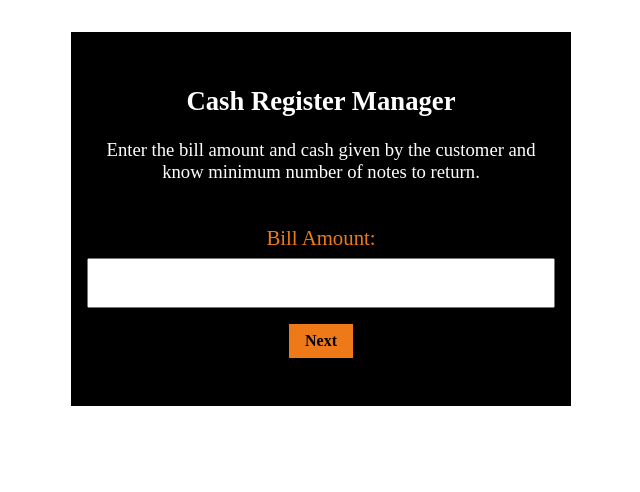
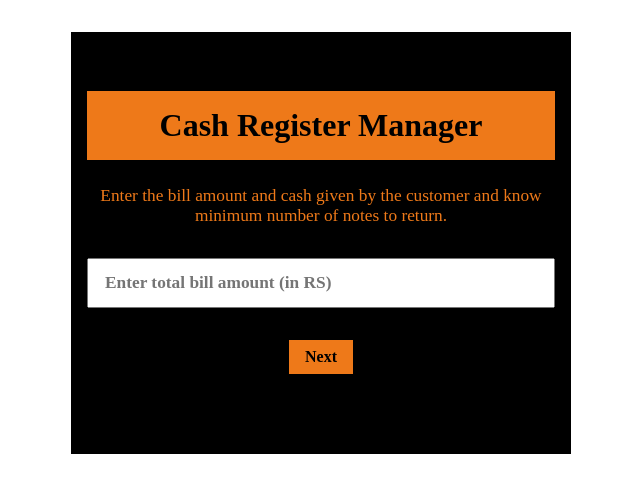
Before and after one commit to BhagyashreeKarale/mark-10, a plain HTML site: page index.html in a window 1280 px wide. Shown: the whole page, without its empty margins (319-959 px from the left). Drawn offline with Linux system fonts and the light colour scheme.

Commit message:
some fixes

```diff
--- a/index.html
+++ b/index.html
@@ -15,21 +15,18 @@
     <section class="section">
         <h1>Cash Register Manager</h1>
         <p>Enter the bill amount and cash given by the customer and know minimum number of notes to return.</p>
-        <div>
-            <div class="label">Bill Amount:</div>
-            <input type="number" id="billAmt" >
+        <div class="billInput">
+            <input type="number" id="billAmt" placeholder="Enter total bill amount (in RS)">
             <button id="nextBtn">Next</button>
         </div>
 
         <div class="cashGivenInput">
-            <div class="label">Cash Given:</div>
-            <input type="number" id="cashGiven" >
+            <input type="number" id="cashGiven" placeholder="Enter cash given here (in RS)">
             <button id="checkBtn">Check</button>
         </div>
         <div class="errorMsg"></div>
 
         <div class="changeReturn">
-            <div class="label">Return Change:</div>
             <div id="output">
                 <table>
                     <tr>
--- a/main.css
+++ b/main.css
@@ -1,7 +1,7 @@
 
  :root{
-    --dark-green : black;
-    --faint-green: #ee7919;
+    --dark-black : black;
+    --mustard-orange: #ee7919;
 }
 *{
     font-family: “Playfair Display”, “Didot”, "Times New Roman", Times, serif;
@@ -18,20 +18,23 @@ body{
     margin: auto;
     padding: 2rem 1rem;
     text-align: center;
-    background-color: var(--dark-green);
+    background-color: var(--dark-black);
 }
 h1, p{
-    color: white;
-    font-size: 14pt;
+    color:var(--mustard-orange);
+    font-size: 13pt;
 }
 .label{
+    font-weight: bold;
     font-size: 1.3rem;
     padding: 1.5rem 1rem 0.5rem;
-    color: var(--faint-green);
+    color: var(--mustard-orange);
 }
 
 
 input{
+    margin-top: 2rem;
+    margin-bottom: 2rem;
     font-size: 13pt;
     width: 100%;
     padding: 1rem;
@@ -46,9 +49,10 @@ button{
     font-size: 1rem;
     border: none;
     margin: 1rem auto 0;
-    background-color:var(--faint-green);
-    color: var(--dark-green);
-    font-weight: bold;
+    margin-bottom: 2rem;
+    background-color:var(--mustard-orange);
+    color: var(--dark-black);
+    font-weight: bolder;
 }
 
 .cashGivenInput{
@@ -68,9 +72,9 @@ button{
 #output table, th, td{
     font-weight: bold;
     padding: 0.2rem;
-    color: var(--dark-green);
-    background-color:var(--faint-green);
-    border: 2px solid var(--dark-green) ;
+    color: var(--dark-black);
+    background-color:var(--mustard-orange);
+    border: 2px solid var(--dark-black) ;
     border-collapse: collapse;
 }
 .noOfNotes{
@@ -88,5 +92,11 @@ th,td{
 }
 
 h1{
-    font-size: 20pt;
+    padding: 1rem;
+    color: black;
+    background-color: var(--mustard-orange);
+    font-size: 24pt;
 }
+#billInput{
+    margin-bottom: 4rem;
+}
```
Also changed, not shown: app.js (+0 -35 lines).
